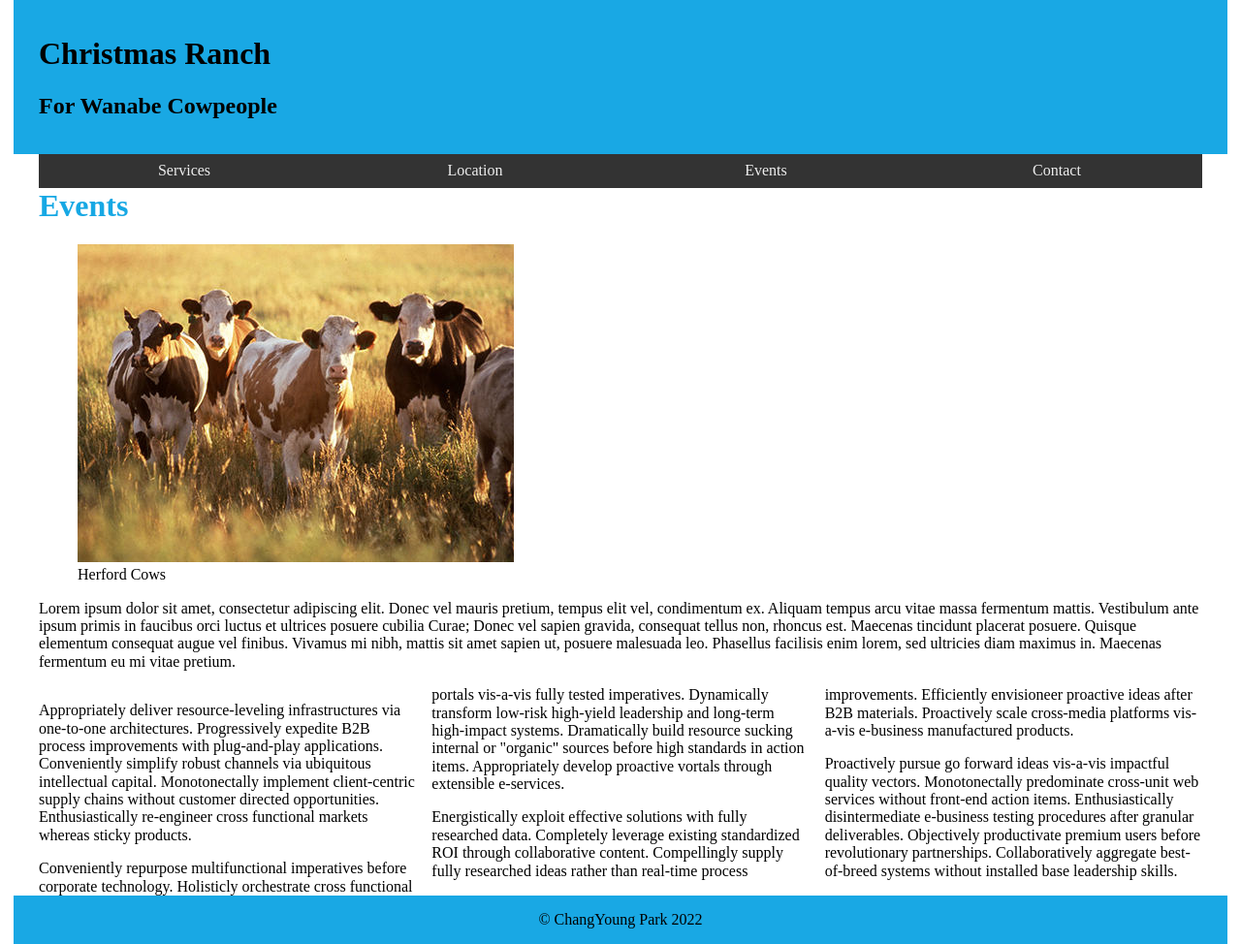
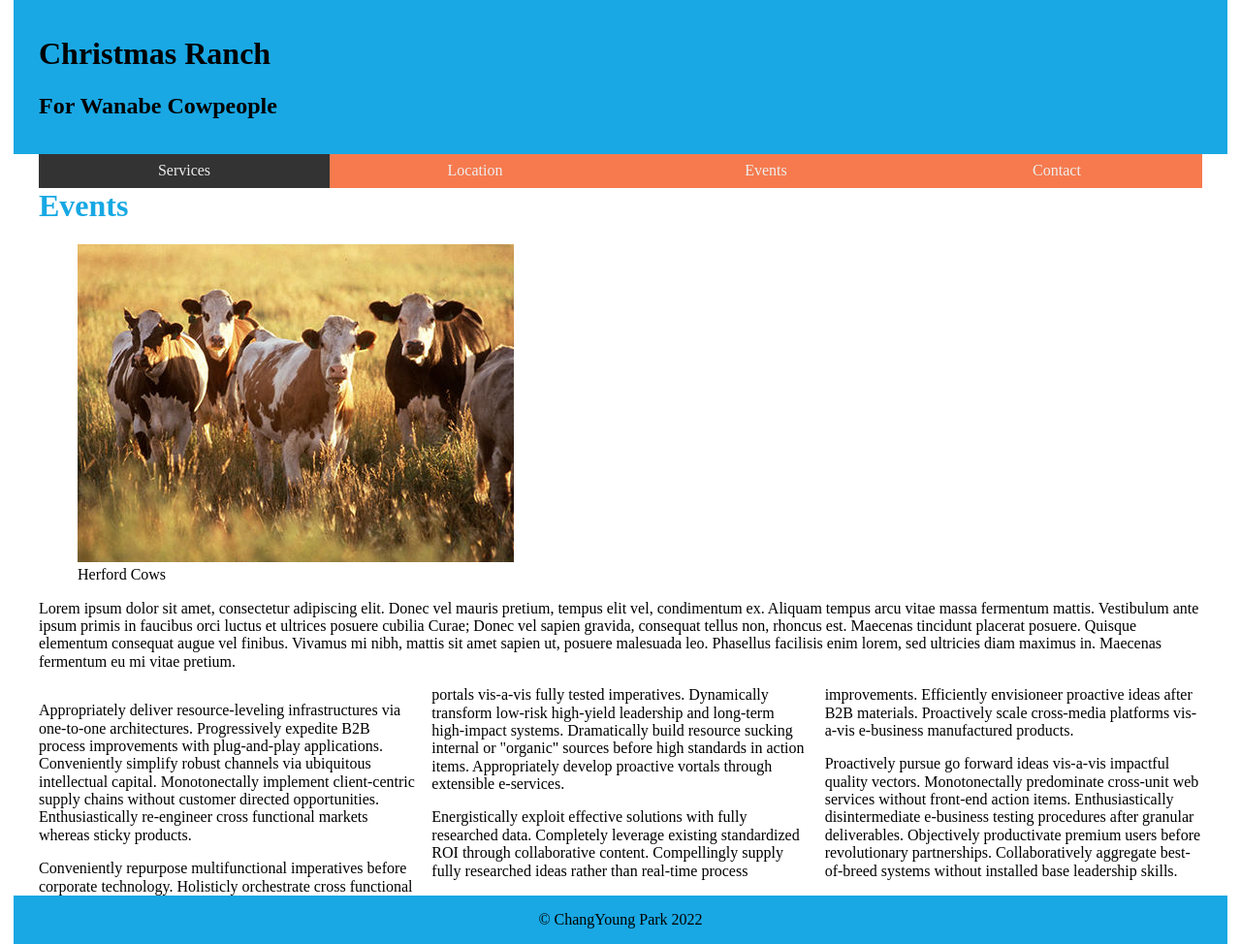
Before and after one commit to Chang-YoungPark/ranch, a plain HTML site: page index.html in a window 1280 px wide. Shown: the whole page at 97% size. Drawn offline with Linux system fonts and the light colour scheme.

Commit message:
Add files via upload

```diff
--- a/index.html
+++ b/index.html
@@ -26,9 +26,9 @@
 <nav>
 <ul>
   <li class="active"><a href="index.html">Services</a></li>
-  <li class="active"><a href="#">Location</a></li>
-  <li class="active"><a href="#">Events</a></li>
-  <li class="active"><a href="#">Contact</a></li>
+  <li><a href="#">Location</a></li>
+  <li><a href="#">Events</a></li>
+  <li><a href="#">Contact</a></li>
 </ul>
 </nav>
 
```
